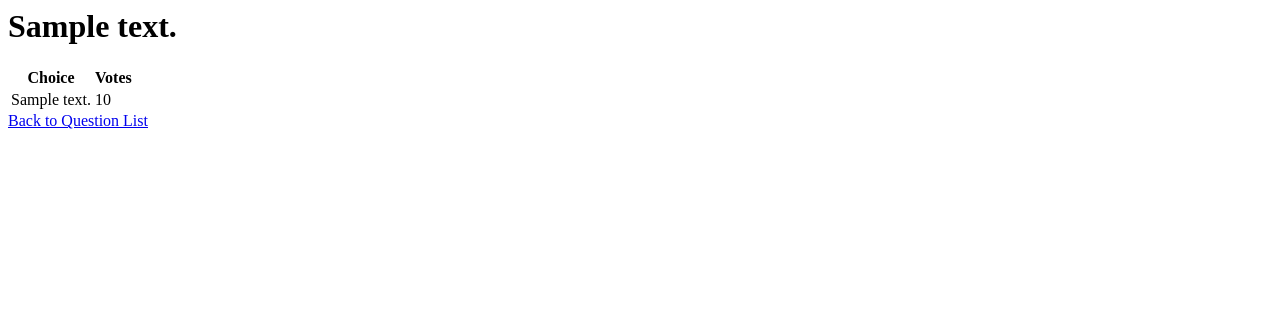
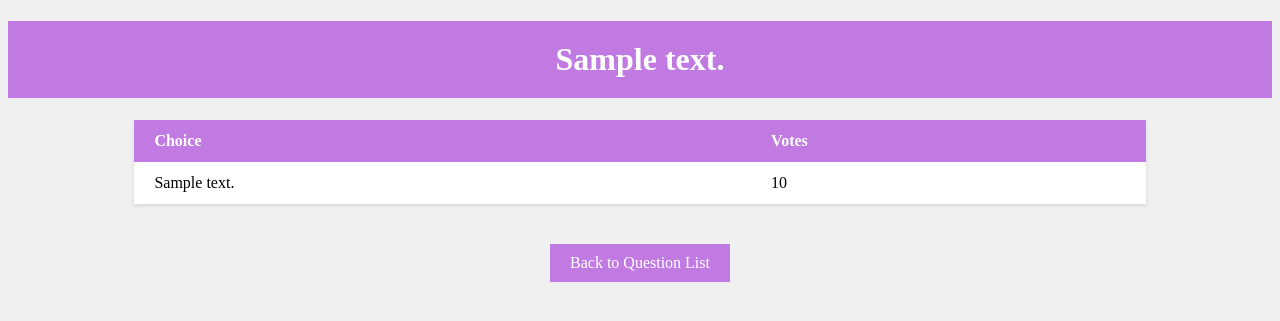
Before and after one commit to Sankrub/ku-polls, a Django app: template polls/templates/polls/results.html in a window 1280 px wide. Shown: the top 321 px of the page. Run offline with Django 4.2, Linux system fonts and the light colour scheme; the template is opened without the code that fills it: most values are stand-ins (such as "Sample title", 1, 10 or a date in 2020).

Commit message:
redesign template

```diff
--- a/polls/templates/polls/results.html
+++ b/polls/templates/polls/results.html
@@ -1,3 +1,60 @@
+<!DOCTYPE html>
+<html lang="en">
+<head>
+    <meta charset="UTF-8">
+    <title>Results for {{ question.question_text }}</title>
+    <style>
+        body {
+            font-family: "Times New Roman", Times, serif;
+            background-color: #f0f0f0;
+            text-align: center;
+        }
+
+        h1 {
+            background-color: #c07ae2;
+            color: white;
+            padding: 20px;
+        }
+
+        table {
+            width: 80%;
+            margin: 20px auto;
+            border-collapse: collapse;
+            background-color: white;
+            box-shadow: 0 2px 4px rgba(0, 0, 0, 0.1);
+        }
+
+        th, td {
+            padding: 12px 20px;
+            text-align: left;
+        }
+
+        th {
+            background-color: #c07ae2;
+            color: white;
+        }
+
+        tr:nth-child(even) {
+            background-color: #f2f2f2;
+        }
+
+        a {
+            display: inline-block;
+            padding: 10px 20px;
+            background-color: #c07ae2;
+            color: white;
+            text-decoration: none;
+            transition: transform 0.3s ease-in-out;
+            margin-top: 20px;
+        }
+
+        a:hover {
+            background-color: #9142a8;
+            transform: scale(1.05)
+        }
+    </style>
+</head>
+<body>
 <h1>{{ question.question_text }}</h1>
 
 <table>
@@ -17,5 +74,6 @@
     </tbody>
 </table>
 
-
 <a href="{% url 'polls:index' %}">Back to Question List</a>
+</body>
+</html>
```
